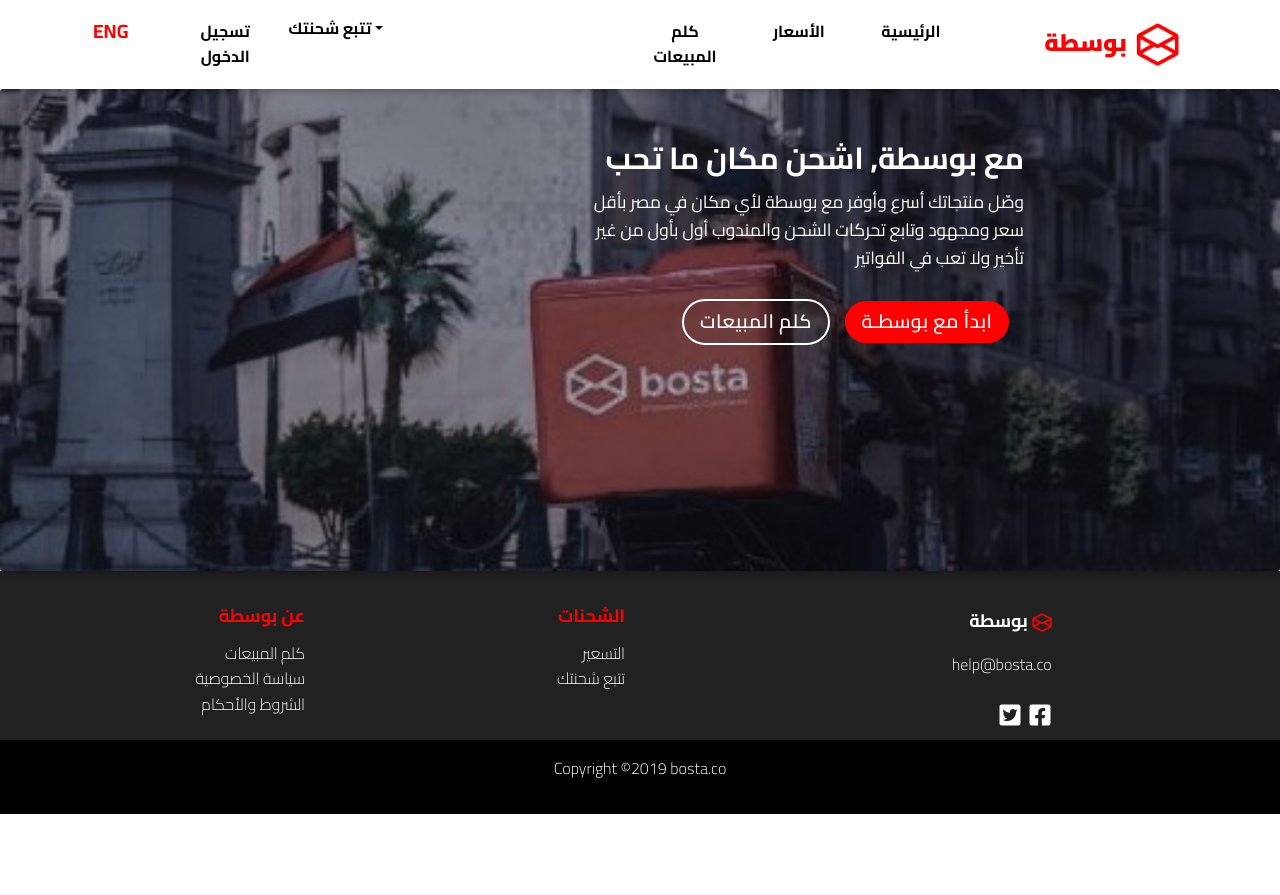
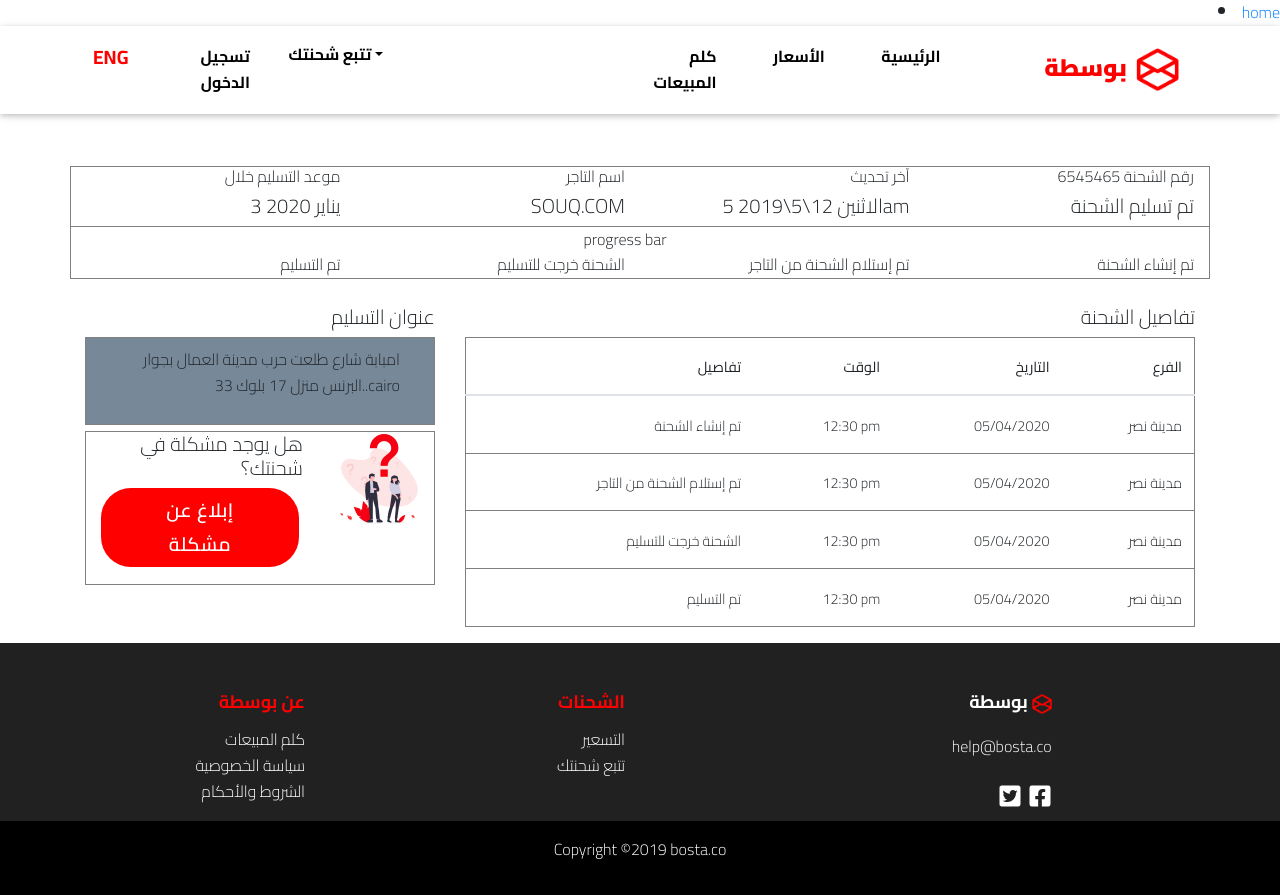
Before and after one commit to Abdullah-Moursi/bosta, a React (Create React App) app: page /shipments/track in a window 1280 px wide. Before the commit the page ends 814 px from the top, so only its background shows below. Built offline with nearby package versions, Linux system fonts and the light colour scheme.

Commit message:
track-page

```diff
--- a/src/App.css
+++ b/src/App.css
@@ -2,7 +2,8 @@
   margin: 0;
   text-align: center;
   font-family: "Cairo", sans-serif;
-  line-height: 1.6
+  line-height: 1.6;
+  text-align: end;
 }
 
 .navbar {
@@ -55,7 +56,7 @@
 }
 
 .footerTitle {
-  margin: 5% 0;
+  margin-bottom: 5%;
   font-size: large;
   font-weight: 700;
 }
--- a/src/App.js
+++ b/src/App.js
@@ -1,15 +1,22 @@
-import './App.css';
-import Footer from './components/Footer';
-import Hero from './components/Hero';
-import Header from './components/Header';
+import "./App.css";
+import { BrowserRouter as Router, Switch, Route, Link } from "react-router-dom";
+import Home from "./Home";
+import Track from "./components/Track";
 
 function App() {
   return (
-    <div className="App">
-  <Header />
-  <Hero />
-  <Footer />
-  </div>
+    <Router>
+      <div className="App">
+        <Switch>
+          <Route path="/shipments/track/">
+            <Track />
+          </Route>
+          <Route path="/">
+            <Home />
+          </Route>
+        </Switch>
+      </div>
+    </Router>
   );
 }
 
--- /dev/null
+++ b/src/Home.js
@@ -0,0 +1,21 @@
+import React from 'react'
+import { Link } from 'react-router-dom'
+import Footer from './components/Footer'
+import Header from './components/Header'
+import Hero from './components/Hero'
+
+
+const Home = () => {
+    return (
+        <div>
+             <li>
+          <Link to="/shipments/track/">track</Link>
+        </li>
+            <Header />
+            <Hero />
+            <Footer />
+        </div>
+    )
+}
+
+export default Home
--- a/src/components/Footer.js
+++ b/src/components/Footer.js
@@ -16,8 +16,8 @@
       className="font-big "
     >
       <MDBContainer fluid className="text-center text-md-right">
-        <MDBRow >
-          <MDBCol style={{ marginTop: "1.5%" }} md="3">
+        <MDBRow>
+          <MDBCol style={{ marginTop: "3.8%" }} md="3">
             <h5 style={{ color: "red" }} className="footerTitle">
               عن بوسطة
             </h5>
@@ -33,7 +33,7 @@
               </li>
             </ul>
           </MDBCol>
-          <MDBCol style={{ marginTop: "1.5%" }} md="3">
+          <MDBCol style={{ marginTop: "3.8%" }} md="3">
             <h5 style={{ color: "red" }} className="footerTitle">
               الشحنات
             </h5>
@@ -49,7 +49,7 @@
               </li>
             </ul>
           </MDBCol>
-          <MDBCol style={{ marginTop: "1.5%" }} md="4">
+          <MDBCol style={{ marginTop: "3.8%" }} md="4">
             <h5 className="footerTitle">
               بوسطة
               <span>
--- a/src/components/Header.js
+++ b/src/components/Header.js
@@ -8,6 +8,7 @@
 import Col from "react-bootstrap/Col";
 import Row from "react-bootstrap/Row";
 import logo from "../../src/logo.png";
+import Stack from "react-bootstrap/Stack";
 
 import "../App.css";
 
@@ -24,7 +25,17 @@
             </Nav.Link>
             <NavDropdown title="تتبع شحنتك" id="collasible-nav-dropdown">
               <h3>تتبع شحنتك</h3>
-              <Form>
+
+
+
+              <Stack direction="horizontal" gap={4}>
+  <Form.Control className="me-auto" placeholder="Add your item here..." />
+  <Button variant="secondary">Submit</Button>
+</Stack>
+
+
+
+              {/* <Form>
                 <Row className="align-items-center">
                   <Col xs="auto" className="my-1">
                     <Button type="submit">Submit</Button>
@@ -40,14 +51,13 @@
                     />
                   </Col>
                 </Row>
-              </Form>
+              </Form> */}
             </NavDropdown>
           </Nav>
           <Nav>
             {" "}
             <Nav.Link id="linkItem" href="https://bosta.co/ar/contact-sales/">
-               كلم
-               المبيعات
+              كلم المبيعات
             </Nav.Link>
             <Nav.Link id="linkItem" href="https://bosta.co/ar/pricing/">
               {" "}
--- /dev/null
+++ b/src/components/Track.js
@@ -0,0 +1,146 @@
+import React from "react";
+import "../App.css";
+import { Link } from "react-router-dom";
+import Footer from "./Footer";
+import Header from "./Header";
+import Row from "react-bootstrap/Row";
+import Col from "react-bootstrap/Col";
+import Container from "react-bootstrap/Container";
+import Table from "react-bootstrap/Table";
+import question from "../../src/question.png";
+import Image from "react-bootstrap/Image";
+import Button from "@mui/material/Button";
+
+const Track = () => {
+  return (
+    <div>
+      <li>
+        <Link to="/">home</Link>
+      </li>
+      <Header />
+      <Container style={{ marginTop: "4%", marginBottom: "2%" }}>
+        <Row style={{ border: "solid 1px", borderColor: "grey" }}>
+          <Col>
+            {" "}
+            <h6> موعد التسليم خلال</h6>
+            <h5>3 يناير 2020 </h5>
+          </Col>
+          <Col>
+            {" "}
+            <h6> اسم التاجر </h6>
+            <h5>SOUQ.COM </h5>
+          </Col>
+          <Col>
+            {" "}
+            <h6> آخر تحديث </h6>
+            <h5>الاثنين 12\5\2019 5am </h5>
+          </Col>
+          <Col>
+            {" "}
+            <h6> 6545465 رقم الشحنة</h6>
+            <h5>تم تسليم الشحنة</h5>
+          </Col>
+        </Row>
+        <Row
+          style={{
+            borderStyle: "none solid solid solid",
+            borderWidth: "1px",
+            borderColor: "grey",
+          }}
+        >
+          <Row style={{ justifyContent: "center" }}> progress bar </Row>
+          <Col>تم التسليم</Col>
+          <Col>الشحنة خرجت للتسليم</Col>
+          <Col>تم إستلام الشحنة من التاجر</Col>
+          <Col>تم إنشاء الشحنة</Col>
+        </Row>
+      </Container>
+      <Container>
+        <Row>
+          <Col sm={4}>
+            {" "}
+            <h5>عنوان التسليم</h5>
+            <Container fluid>
+              <Row
+                style={{
+                  backgroundColor: "lightslategray",
+                  border: "solid gray 1px",
+                }}
+              >
+                <Col>
+                  <p style={{ padding: "3% 6%" }}>
+                    امبابة شارع طلعت حرب مدينة العمال بجوار البرنس منزل 17 بلوك
+                    33..cairo
+                  </p>
+                </Col>
+              </Row>
+              <Row style={{ marginTop: "2%", border: "solid gray 1px" }}>
+                <Col sm={8}>
+                  <h5>هل يوجد مشكلة في شحنتك؟</h5>
+                  <Button
+                    id="homeButtons"
+                    style={{
+                      backgroundColor: "red",
+                      padding: "3% 16%",
+                      marginBottom: "8%"
+                    }}
+                    variant="danger"
+                  >
+                    إبلاغ عن مشكلة
+                  </Button>
+                </Col>
+                <Col sm={4}>
+                  {" "}
+                  <Image src={question} />
+                </Col>
+              </Row>
+            </Container>
+          </Col>{" "}
+          <Col sm={8}>
+            <h5>تفاصيل الشحنة</h5>
+            <Table style={{ border: "solid 1px", borderColor: "gray" }}>
+              <thead>
+                <tr>
+                  <th>تفاصيل</th>
+                  <th>الوقت</th>
+                  <th>التاريخ</th>
+                  <th>الفرع</th>
+                </tr>
+              </thead>
+              <tbody>
+                <tr>
+                  <td>تم إنشاء الشحنة</td>
+                  <td>12:30 pm</td>
+                  <td>05/04/2020</td>
+                  <td>مدينة نصر</td>
+                </tr>
+                <tr>
+                  <td>تم إستلام الشحنة من التاجر</td>
+                  <td>12:30 pm</td>
+                  <td>05/04/2020</td>
+                  <td>مدينة نصر</td>
+                </tr>
+                <tr>
+                  <td> الشحنة خرجت للتسليم</td>
+                  <td>12:30 pm</td>
+                  <td>05/04/2020</td>
+                  <td>مدينة نصر</td>
+                </tr>
+                <tr>
+                  <td>تم التسليم</td>
+                  <td>12:30 pm</td>
+                  <td>05/04/2020</td>
+                  <td>مدينة نصر</td>
+                </tr>
+              </tbody>
+            </Table>
+          </Col>
+        </Row>
+      </Container>
+
+      <Footer />
+    </div>
+  );
+};
+
+export default Track;
```
Also changed, not shown: src/question.png (added).
